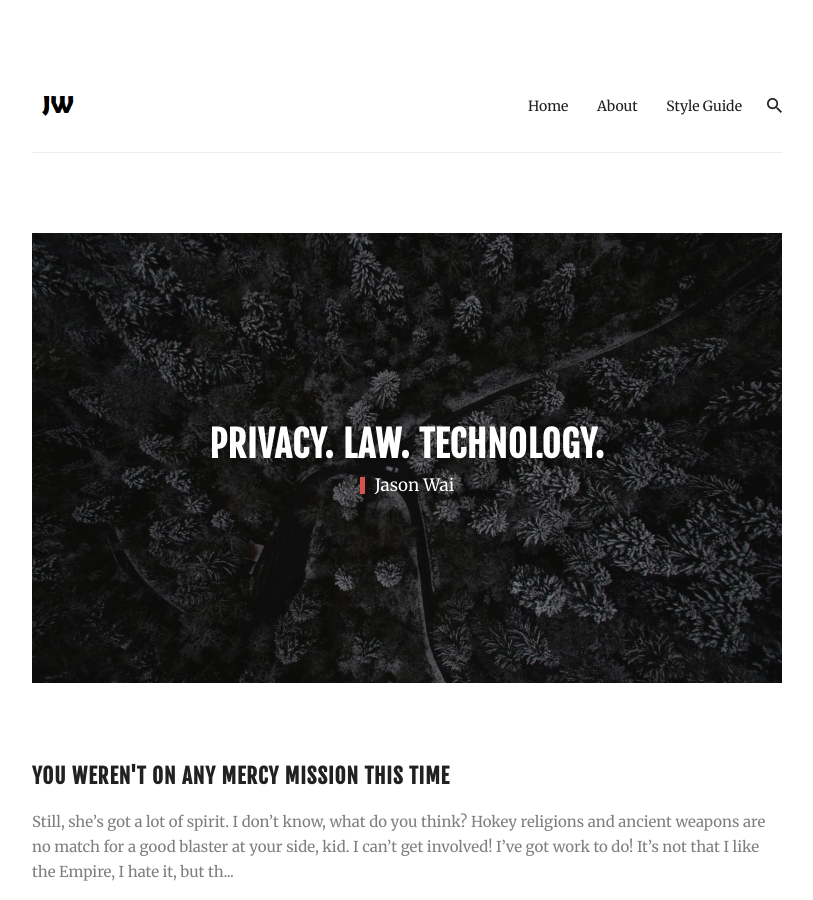
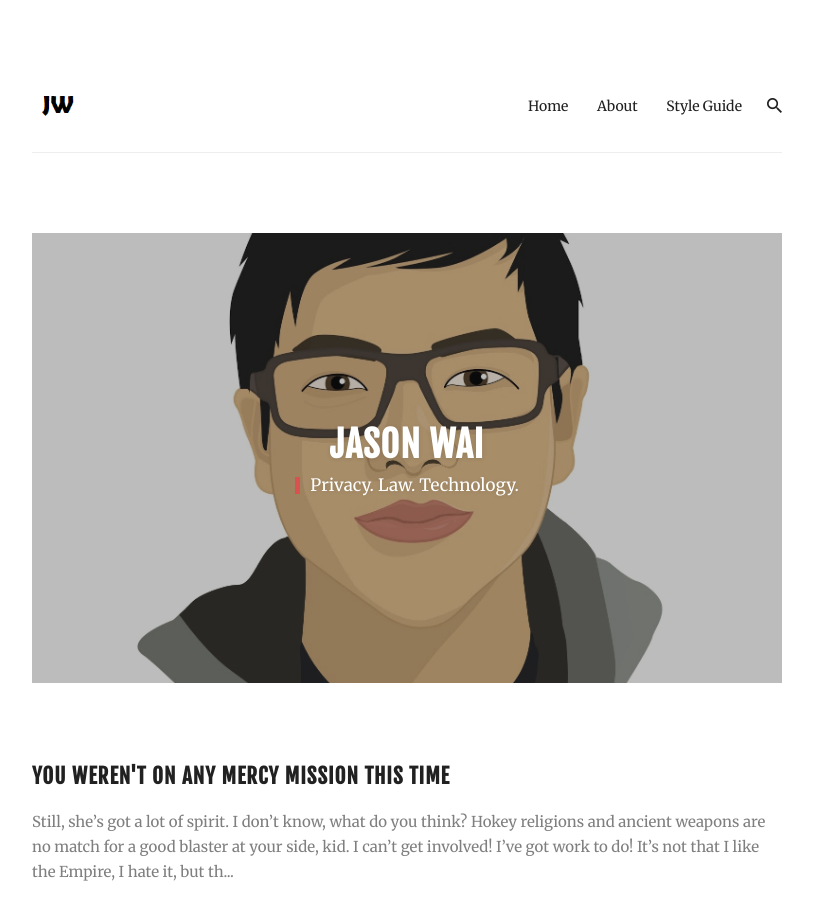
Before and after one commit to jawai/marvelous-broccoli, a Jekyll site: the page built from index.html, in a window 1280 px wide and 900 px high. Shown: the whole window, without its empty margins (233-1046 px from the left). Built offline with Jekyll 4.4.1, drawn with Linux system fonts in a browser that asks for light colours; nearby versions of some CDN libraries; the list of posts is cut into pages by our own code.

Commit message:
Update Global Site Config “config”

```diff
--- a/_config.yml
+++ b/_config.yml
@@ -1,6 +1,6 @@
-title: Reked
+title: Jason Wai
 logo: /images/me.png
-description: Privacy. Law. Technology.
+description: 'privacy technology law '
 baseurl: ''
 url: ''
 author:
@@ -13,10 +13,10 @@ instagram: 'https://instagram.com/'
 pinterest: 'https://pinterest.com/'
 email: forexample@website.com
 hero: true
-hero-title: Privacy. Law. Technology.
-hero-subtitle: Jason Wai
-hero-image: images/14.jpg
-footer-image: images/14.jpg
+hero-title: Jason Wai
+hero-subtitle: Privacy. Law. Technology.
+hero-image: /images/me.jpg
+footer-image: ''
 disqus-identifier: mr-brown
 google-analytics: ''
 mailchimp: ''
```
